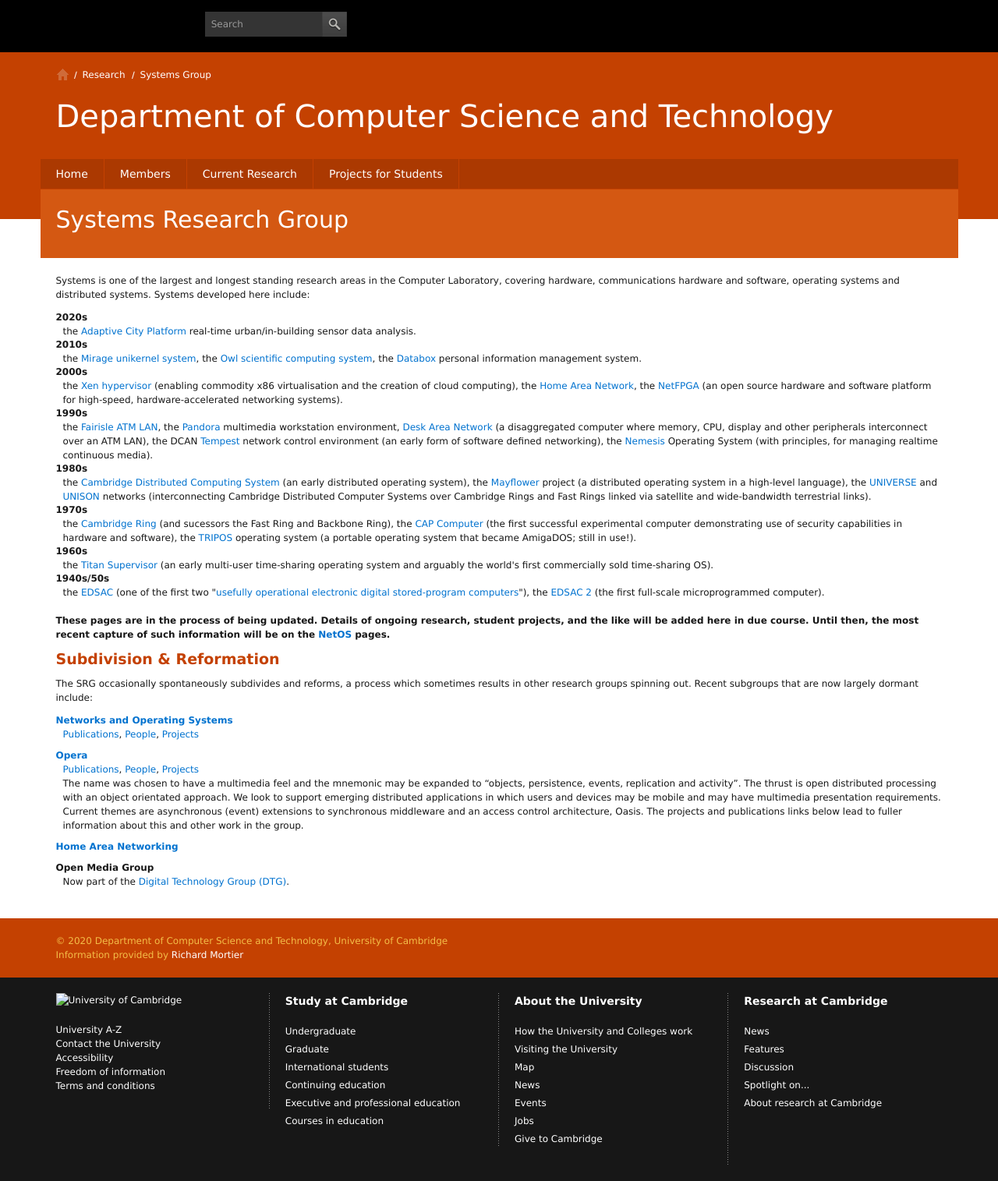
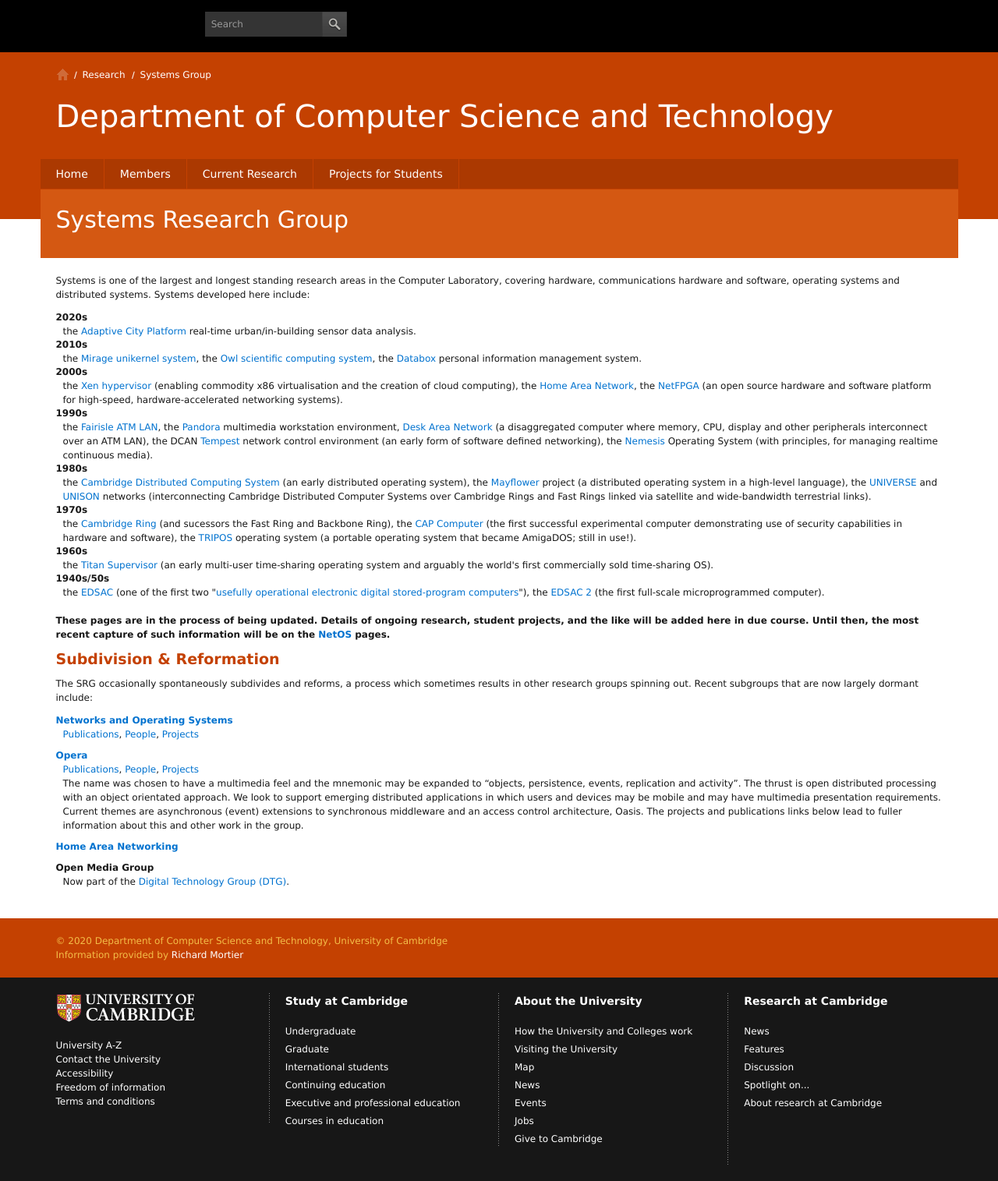
Before and after one commit to AdaptiveCity/adaptivecity.github.io, a Jekyll site: the page built from index.html, in a window 1280 px wide. Shown: the whole page at 78% size. Built offline with Jekyll 4.4.1, drawn with Linux system fonts in a browser that asks for light colours; nearby versions of some CDN libraries; library files that are not in the unit come from our copies.

Commit message:
assets -> /assets fix

```diff
--- a/_includes/default_head.html
+++ b/_includes/default_head.html
@@ -1,3 +1,6 @@
+
+<!-- default_head.html -->
+
   <meta http-equiv="Content-Type" content="text/html; charset=utf-8">
   <meta http-equiv="X-UA-Compatible" content="IE=edge">
 
@@ -8,8 +11,8 @@
 
   <link rel="shortcut icon" href="/favicon.ico">
 
-  <link rel="stylesheet" href="assets/style/ucam2012/full-stylesheet.css">
-  <link rel="stylesheet" href="assets/style/ucam2012/extensions.css">
+  <link rel="stylesheet" href="/assets/style/ucam2012/full-stylesheet.css">
+  <link rel="stylesheet" href="/assets/style/ucam2012/extensions.css">
 
   <script type="text/javascript" src="//use.typekit.com/hyb5bko.js"></script>
   <script type="text/javascript">try{Typekit.load();}catch(e){}</script>
@@ -22,3 +25,5 @@
   ga('create', 'UA-47341509-1', 'cam.ac.uk');
   ga('send', 'pageview');
 </script>
+
+<!-- end default_head.html -->
--- a/_includes/srg_footer.html
+++ b/_includes/srg_footer.html
@@ -1,3 +1,6 @@
+
+<!-- srg_footer.html -->
+
   </div><!-- end campl-content-container -->
 </div>
 </div>
@@ -19,7 +22,7 @@
       <div class="campl-wrap clearfix">
           <div class="campl-column3 campl-footer-navigation">
               <div class="campl-content-container campl-footer-logo">
-                  <img alt="University of Cambridge" src="/style/ucam2012/img/main-logo-small.png" class="campl-scale-with-grid">
+                  <img alt="University of Cambridge" src="/assets/style/ucam2012/img/main-logo-small.png" class="campl-scale-with-grid">
                   <ul class="campl-unstyled-list campl-global-footer-links">
                       <li><a href="https://www.cam.ac.uk/university-a-z">University A-Z</a></li>
                       <li><a href="https://www.cam.ac.uk/contact-the-university">Contact the University</a>
@@ -71,4 +74,6 @@
          </div>
      </div>
  </div>
- <!--[if lte IE 8]></div><![endif]--><script type="text/javascript" src="/style/ucam2012/js/libs/ios-orientationchange-fix.js"></script><script type="text/javascript" src="/style/ucam2012/js/libs/jquery-min.js"></script><script type="text/javascript" src="/style/ucam2012/js/libs/modernizr.js"></script><script type="text/javascript" src="/style/ucam2012/js/custom.js"></script></div></div>
+ <!--[if lte IE 8]></div><![endif]--><script type="text/javascript" src="/assets/style/ucam2012/js/libs/ios-orientationchange-fix.js"></script><script type="text/javascript" src="/assets/style/ucam2012/js/libs/jquery-min.js"></script><script type="text/javascript" src="/assets/style/ucam2012/js/libs/modernizr.js"></script><script type="text/javascript" src="/assets/style/ucam2012/js/custom.js"></script></div></div>
+
+<!-- end srg_footer.html -->
--- a/_includes/srg_header.html
+++ b/_includes/srg_header.html
@@ -1,5 +1,8 @@
-          <img alt="University of Cambridge" src="assets/style/ucam2012/img/main-logo-small.png">
-        </a><ul class="campl-unstyled-list campl-horizontal-navigation campl-global-navigation clearfix"><li>
+
+<!-- srg_header.html -->
+          <img alt="University of Cambridge" src="/assets/style/ucam2012/img/main-logo-small.png">
+
+<ul class="campl-unstyled-list campl-horizontal-navigation campl-global-navigation clearfix"><li>
             <a href="#study-with-us">Study at Cambridge</a>
           </li><li>
             <a href="#about-the-university">About the University</a>
@@ -8,11 +11,11 @@
           </li></ul></div><div class="campl-column2"><div class="campl-quicklinks"></div></div><div class="campl-column2"><div class="campl-site-search" id="site-search-btn"><label for="header-search" class="hidden">Search site</label><div class="campl-search-input"><form action="https://search.cam.ac.uk/web" method="get">
             <input id="header-search" type="text" name="query" value="" placeholder="Search">
 
-            <input type="image" class="campl-search-submit " src="assets/style/ucam2012/img/btn-search-header.png">
+            <input type="image" class="campl-search-submit " src="/assets/style/ucam2012/img/btn-search-header.png">
             </form></div></div></div></div></div><div class="campl-row campl-global-header campl-search-drawer"><div class="campl-wrap clearfix"><form class="campl-site-search-form" id="site-search-container" action="">
         <div class="campl-search-form-wrapper clearfix">
           <input type="text" class="text" placeholder="Search">
-          <input type="image" class="campl-search-submit" src="assets/style/ucam2012/img/btn-search.png">
+          <input type="image" class="campl-search-submit" src="/assets/style/ucam2012/img/btn-search.png">
         </div>
       </form></div></div><div class="campl-row campl-global-navigation-drawer"><div class="campl-wrap clearfix"><div class="campl-column12 campl-home-link-container"><a href="">Home</a></div></div><div class="campl-wrap clearfix"><div class="campl-column12 campl-global-navigation-mobile-list campl-global-navigation-list"><div class="campl-global-navigation-outer clearfix" id="study-with-us"><ul class="campl-unstyled-list campl-global-navigation-header-container "><li><a href="https://www.cam.ac.uk/study-at-cambridge">Study at Cambridge</a></li></ul><div class="campl-column4"><ul class="campl-global-navigation-container campl-unstyled-list campl-global-navigation-secondary-with-children"><li>
                 <a href="https://www.undergraduate.study.cam.ac.uk/">Undergraduate</a>
@@ -141,3 +144,5 @@
                 <div class="campl-wrap clearfix">
                     <div class="campl-column12 campl-main-content" id="content">
                         <div class="campl-content-container">
+
+<!-- end srg_header.html -->
```
